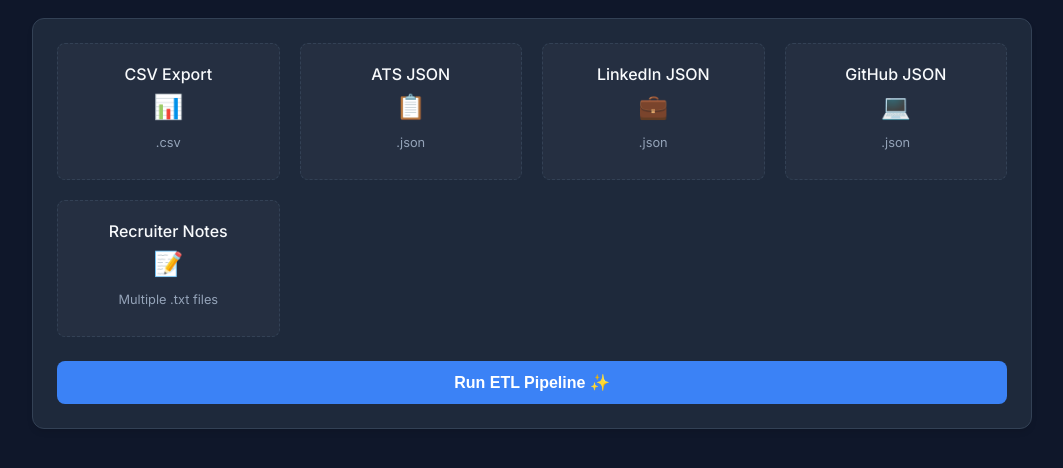
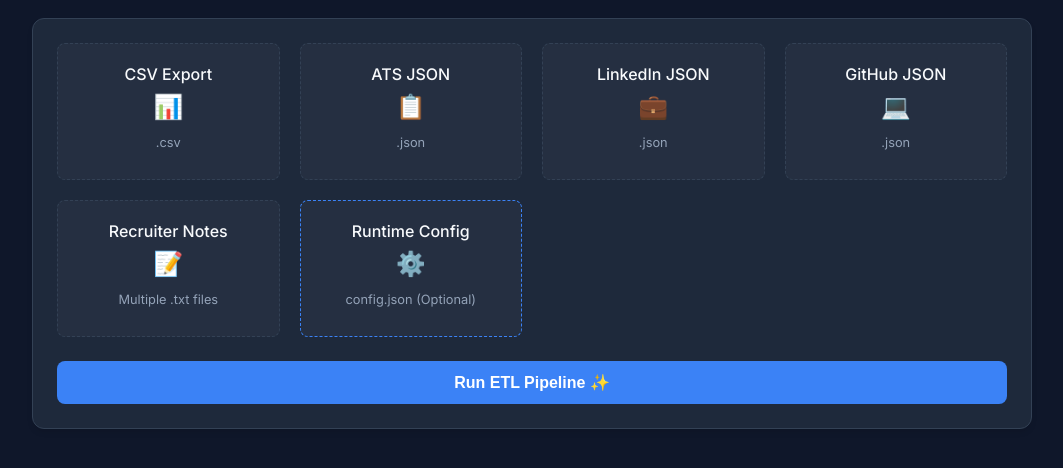
Before and after one commit to chitranshuajmera0000/eightfold-candidate-transformer, a Flask app: page / in a window 1280 px wide. Shown: the part 158-626 px from the top of the page, without its empty margins (108-1171 px from the left). Run offline with Flask 3, Linux system fonts and the light colour scheme.

Commit message:
feat: Add runtime config UI support and country mapping

```diff
--- a/app.py
+++ b/app.py
@@ -62,6 +62,13 @@
         if has_notes:
             cmd_args.extend(['--notes', notes_dir])
 
+        # Handle Config JSON
+        if 'config_file' in request.files and request.files['config_file'].filename:
+            f = request.files['config_file']
+            path = os.path.join(temp_dir, secure_filename(f.filename))
+            f.save(path)
+            cmd_args.extend(['--config', path])
+
         # Output file
         out_path = os.path.join(temp_dir, 'output.json')
         cmd_args.extend(['--out', out_path])
--- a/templates/index.html
+++ b/templates/index.html
@@ -95,6 +95,8 @@
             font-size: 12px;
             cursor: pointer;
             display: none;
+            position: relative;
+            z-index: 10;
             align-items: center;
             justify-content: center;
             line-height: 1;
@@ -222,6 +224,13 @@
                     <input type="file" name="notes_files" accept=".txt" multiple id="notes_input" onchange="updateFileName(this, true)">
                     <div class="file-name"><span class="text"></span><button type="button" class="clear-btn" onclick="clearFile('notes_input')">✕</button></div>
                 </div>
+                <div class="file-input-wrapper" style="border-color: var(--primary-color);">
+                    <label>Runtime Config</label>
+                    <div style="font-size: 24px; margin-bottom:10px;">⚙️</div>
+                    <span style="font-size:0.8rem; color:var(--text-muted)">config.json (Optional)</span>
+                    <input type="file" name="config_file" accept=".json" id="config_input" onchange="updateFileName(this)">
+                    <div class="file-name"><span class="text"></span><button type="button" class="clear-btn" onclick="clearFile('config_input')">✕</button></div>
+                </div>
             </div>
             <button type="submit" id="submitBtn" class="btn">Run ETL Pipeline ✨</button>
         </form>
@@ -337,7 +346,14 @@
             container.innerHTML = '';
 
             candidates.forEach(c => {
-                const skills = c.skills.map(s => `<span class="tag">${s.name}</span>`).join('');
+                const uid = c.candidate_id || Math.random().toString(36).substr(2, 9);
+                let skills = '';
+                if (Array.isArray(c.skills)) {
+                    skills = c.skills.map(s => {
+                        const name = typeof s === 'string' ? s : (s.name || '');
+                        return name ? `<span class="tag">${name}</span>` : '';
+                    }).join('');
+                }
 
                 let linksHtml = '';
                 if (c.links) {
@@ -347,7 +363,7 @@
                 }
 
                 let exp = '';
-                if (c.experience.length > 0) {
+                if (Array.isArray(c.experience) && c.experience.length > 0) {
                     const title = c.experience[0].title;
                     const company = c.experience[0].company;
                     if (title && title.toLowerCase() !== 'unknown') {
@@ -365,8 +381,32 @@
                     exp = 'No experience listed';
                 }
 
-                const phoneStr = c.phones && c.phones.length > 0 ? c.phones[0] : 'N/A';
-                const locStr = c.location && c.location.city ? c.location.city : 'N/A';
+                const phoneStr = (c.phones && c.phones.length > 0) ? c.phones[0] : (c.phone || 'N/A');
+                const emailStr = (c.emails && c.emails.length > 0) ? c.emails[0] : (c.primary_email || 'N/A');
+
+                let locStr = 'N/A';
+                if (c.location) {
+                    const countryNames = {
+                        "IN": "India",
+                        "US": "United States",
+                        "UK": "United Kingdom",
+                        "CA": "Canada",
+                        "AU": "Australia"
+                    };
+                    const parts = [];
+                    if (c.location.city) parts.push(c.location.city);
+
+                    if (c.location.country) {
+                        const code = c.location.country.toUpperCase();
+                        parts.push(countryNames[code] || c.location.country);
+                    }
+
+                    if (parts.length > 0) locStr = parts.join(', ');
+                }
+
+                const confStr = (c.overall_confidence !== undefined && c.overall_confidence !== null)
+                    ? `${(c.overall_confidence * 100).toFixed(0)}% Match Confidence`
+                    : (c.skills_confidence ? 'Custom Schema' : 'No Confidence Metric');
 
                 const html = `
                     <div class="card candidate-card">
@@ -376,22 +416,22 @@
                                 <p style="margin:0 0 16px 0; color:var(--text-muted)">${c.headline || exp}</p>
                             </div>
                             <div class="confidence">
-                                ${(c.overall_confidence * 100).toFixed(0)}% Match Confidence
+                                ${confStr}
                             </div>
                         </div>
                         <div style="margin-bottom: 16px;">
                             ${skills}
                         </div>
                         <div style="font-size: 0.9rem;">
-                            <strong>Email:</strong> ${c.emails.length > 0 ? c.emails[0] : 'N/A'} |
+                            <strong>Email:</strong> ${emailStr} |
                             <strong>Phone:</strong> ${phoneStr} |
                             <strong>Location:</strong> ${locStr}
                         </div>
                         <div class="flex-between" style="margin-top: 12px; font-size:0.9rem; align-items: center;">
                             <div>${linksHtml}</div>
-                            <button type="button" onclick="toggleCandidateJson('${c.candidate_id}')" style="background:none; border:none; color:var(--primary-color); cursor:pointer; font-size:0.8rem; font-weight:600;">{ } View JSON</button>
+                            <button type="button" onclick="toggleCandidateJson('${uid}')" style="background:none; border:none; color:var(--primary-color); cursor:pointer; font-size:0.8rem; font-weight:600;">{ } View JSON</button>
                         </div>
-                        <pre id="json-${c.candidate_id}" style="display:none; font-size:0.75rem; margin-top:16px; overflow-x:auto;">${JSON.stringify(c, null, 2)}</pre>
+                        <pre id="json-${uid}" style="display:none; font-size:0.75rem; margin-top:16px; overflow-x:auto;">${JSON.stringify(c, null, 2)}</pre>
                     </div>
                 `;
                 container.innerHTML += html;
```
Also changed, not shown: Technical_Design.md (+9 -5 lines).
